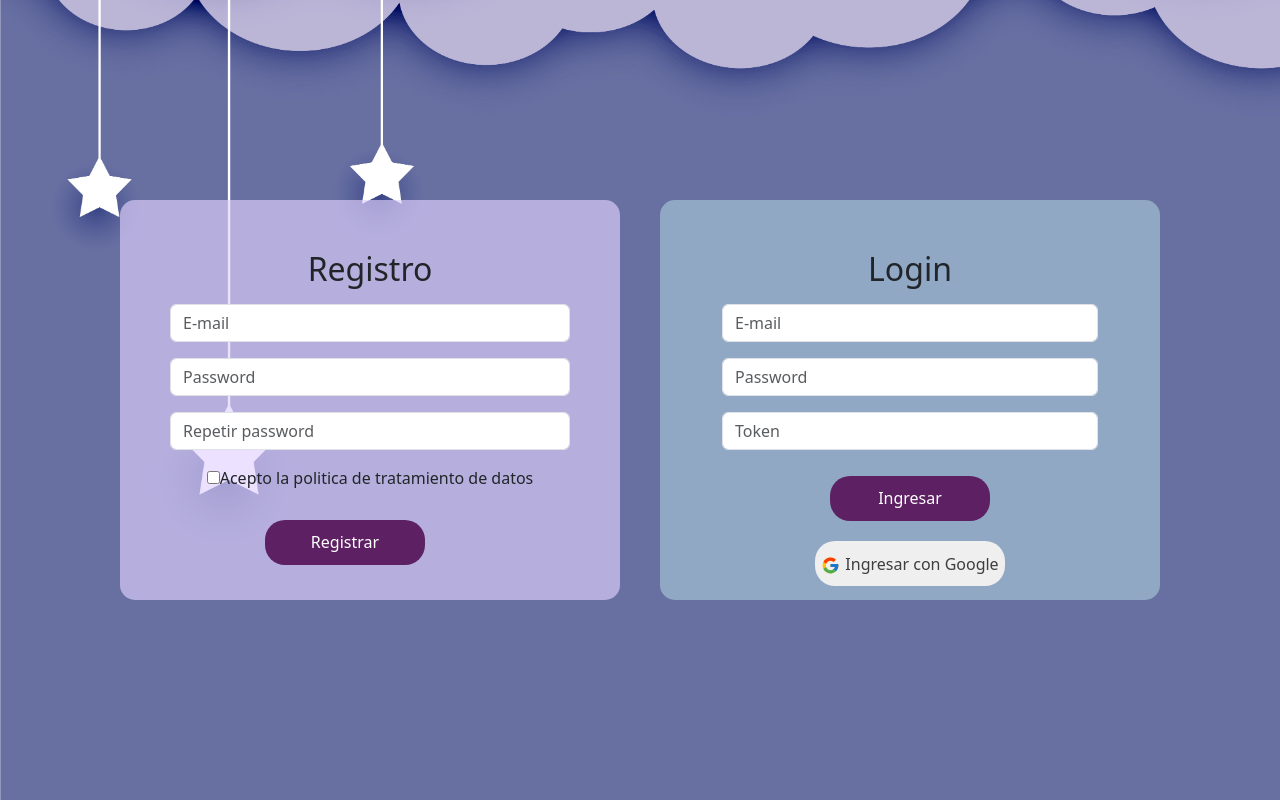
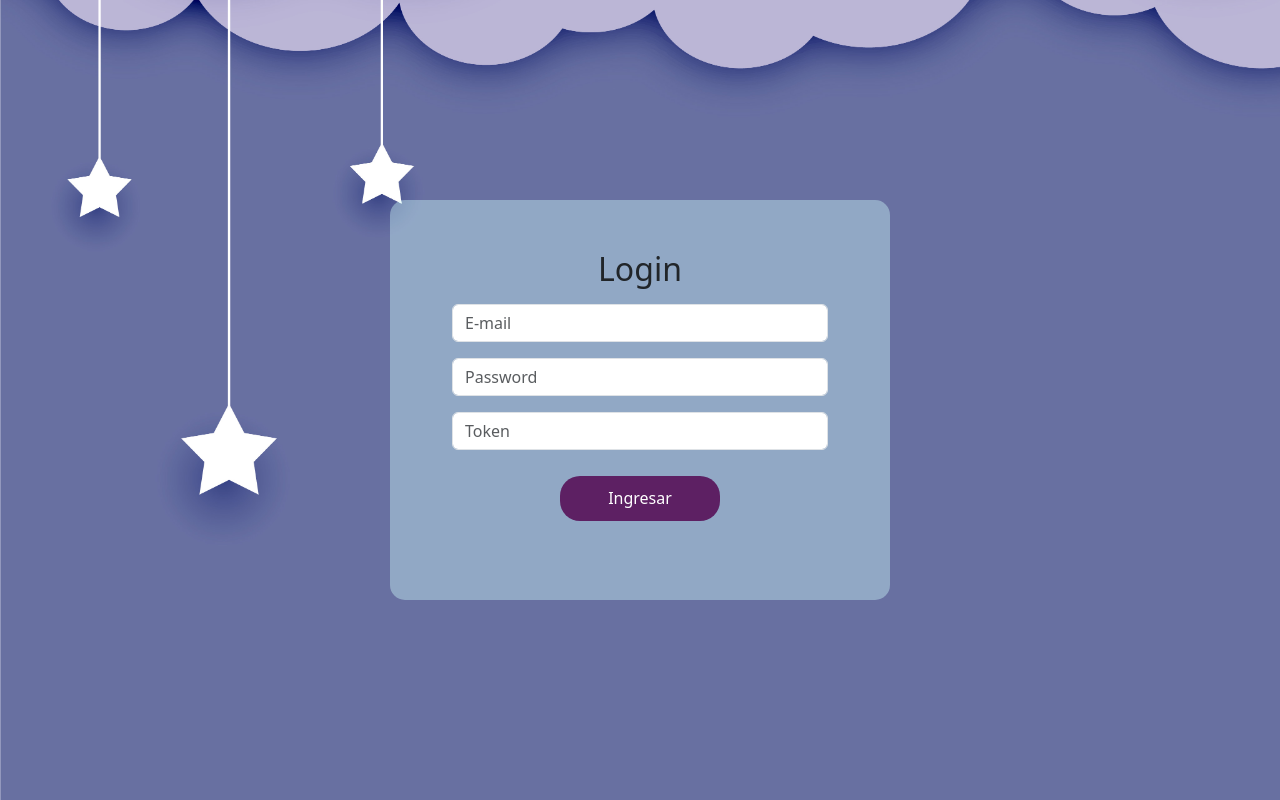
Before and after one commit to poppinsweb/frontendpoppinsapp, a React (Vite) app: page /token in a window 1280 px wide. Shown: the part 480-1280 px from the top of the page. Built offline with nearby package versions, Linux system fonts and the light colour scheme; no server answers.

Commit message:
se reorganiza la pagina de auth y se mejoran los mensajes de las modales

```diff
--- a/src/components/auth/UserLogin.jsx
+++ b/src/components/auth/UserLogin.jsx
@@ -1,7 +1,6 @@
 import { useState } from "react";
 import { useAuth } from "../../hooks/useAuth";
 import { useNavigate } from "react-router-dom";
-import { FcGoogle } from "react-icons/fc";
 
 import "../../styles/login.css";
 import "../../styles/button-google.css";
@@ -18,7 +17,7 @@ export function UserLogin() {
   const navigate = useNavigate();
 
   const { email, password } = user;
-  const { login, loginWithGoogle } = useAuth();
+  const { login } = useAuth();
 
   // ***********
   const handleChange = ({ target }) => {
@@ -29,19 +28,15 @@ export function UserLogin() {
     });
   };
 
-  const handleGoogle = (e) => {
-    // e.preventDefault();
-    loginWithGoogle();
-  };
   // **********
   const handleSubmit = async (e) => {
     e.preventDefault();
-    // setUser(initialState);
+    setUser(initialState);
 
     if (!email || !password) {
       Swal.fire(
         "¿Está registrado?",
-        "Debe ingresar sus credenciales de inicio",
+        "Debe ingresar sus credenciales de inicio o contactar a la administradora para solicitarlas",
         "question"
       );
       return;
@@ -56,7 +51,7 @@ export function UserLogin() {
         showConfirmButton: false,
         timer: 2000,
       });
-      navigate("/admin");
+      navigate("/token");
     } catch (error) {
       const errorCode = error.code;
       // console.log(errorCode);
@@ -65,7 +60,7 @@ export function UserLogin() {
         Swal.fire({
           icon: "error",
           title: "Por favor ingrese unas credenciales válidas",
-          text: "Su correo o password son incorrectos",
+          text: "Revise que sus datos estén correctos o contacte a la administradora"
         });
       }
     }
@@ -110,12 +105,6 @@ export function UserLogin() {
                 </button>
               </div>
             </form>
-            <button className="btn-google buttons" disabled={false} onClick={handleGoogle}>
-              <span className="google-icon">
-                <FcGoogle />
-              </span>
-              Ingresar con Google
-            </button>
           </div>
         </div>
       </div>
--- a/src/components/auth/UserRegister.jsx
+++ /dev/null
@@ -1,132 +0,0 @@
-import { useState } from "react";
-import { useAuth } from "../../hooks/useAuth";
-import { useNavigate } from "react-router-dom";
-import Swal from "sweetalert2";
-
-const initialState = {
-  email: "",
-  password: "",
-  password2: "",
-};
-
-export function UserRegister() {
-  const [userRegister, setUserRegister] = useState(initialState);
-
-  const navigate = useNavigate();
-  const { email, password, password2 } = userRegister;
-  const { register } = useAuth();
-
-  // **********
-  const handleChange = ({ target }) => {
-    const { name, value } = target;
-    setUserRegister({
-      ...userRegister,
-      [name]: value,
-    });
-  };
-
-  // *********
-  const handleSubmit = async (e) => {
-    e.preventDefault();
-    setUserRegister(initialState);
-    if (!email || !password || !password2) {
-      Swal.fire({
-        icon: "warning",
-        title: "Un momento...",
-        text: "Todos los campos deben llenarse",
-      });
-      return;
-    }
-    if (password !== password2) {
-      Swal.fire({
-        icon: "error",
-        title: "Oops...",
-        text: "Las contraseñas deben coincidir",
-      });
-      return;
-    }
-    if (password.length < 6) {
-      Swal.fire({
-        icon: "warning",
-        title: "Disculpe...",
-        text: "La contraseña debe tener al menos 6 caracteres",
-      });
-      return;
-    }
-    try {
-      const userCredential = await register(email, password);
-      console.log(userCredential);
-      // SIGNED IN
-      Swal.fire({
-        icon: "success",
-        title: "Usuario registrado",
-        footer: "SESION INICIADA",
-        showConfirmButton: false,
-        timer: 2500,
-      });
-      navigate("/token");
-    } catch (error) {
-      const errorCode = error.code;
-      // console.log(errorCode);
-      const errorMessage = error.message;
-      // console.log(errorMessage);
-
-      if (errorCode === "auth/email-already-in-use") {
-        Swal.fire({
-          icon: "warning",
-          title: "Por favor inicie sesión...",
-          text: "Su correo ya se encuentra registrado",
-        });
-      }
-    }
-  };
-  return (
-    <div className="container">
-      <div className="row">
-        <div className="col">
-          <h2 className="card-title title-login">Registro</h2>
-          <form onSubmit={handleSubmit}>
-            <input
-              className="form-control my-3 "
-              placeholder="E-mail"
-              type="email"
-              name="email"
-              autoComplete="on"
-              value={email}
-              onChange={handleChange}
-            />
-            <input
-              className="form-control my-3 "
-              placeholder="Password"
-              type="password"
-              name="password"
-              value={password}
-              onChange={handleChange}
-            />
-            <input
-              className="form-control my-3 "
-              placeholder="Repetir password"
-              type="password"
-              name="password2"
-              value={password2}
-              onChange={handleChange}
-            />
-            <label>
-              <input
-                className="acept-register"
-                type="checkbox"
-                id="cbox1"
-                value="first_checkbox"
-                required
-              />
-              Acepto la politica de tratamiento de datos
-            </label>
-            <button className="btn btn-color btn-register" type="submit">
-              Registrar
-            </button>
-          </form>
-        </div>
-      </div>
-    </div>
-  );
-}
--- a/src/pages/auth/UserAuthPage.jsx
+++ b/src/pages/auth/UserAuthPage.jsx
@@ -1,5 +1,4 @@
 import { UserLogin } from "../../components/auth/UserLogin";
-import { UserRegister } from "../../components/auth/UserRegister";
 import "../../styles/login.css";
 
 export function UserAuthPage() {
@@ -7,9 +6,6 @@ export function UserAuthPage() {
     <>
       <div className="page-container">
         <div className="boxes-container">
-          <div className="register-card">
-            <UserRegister />
-          </div>
           <div className="login-card">
             <UserLogin />
           </div>
```
